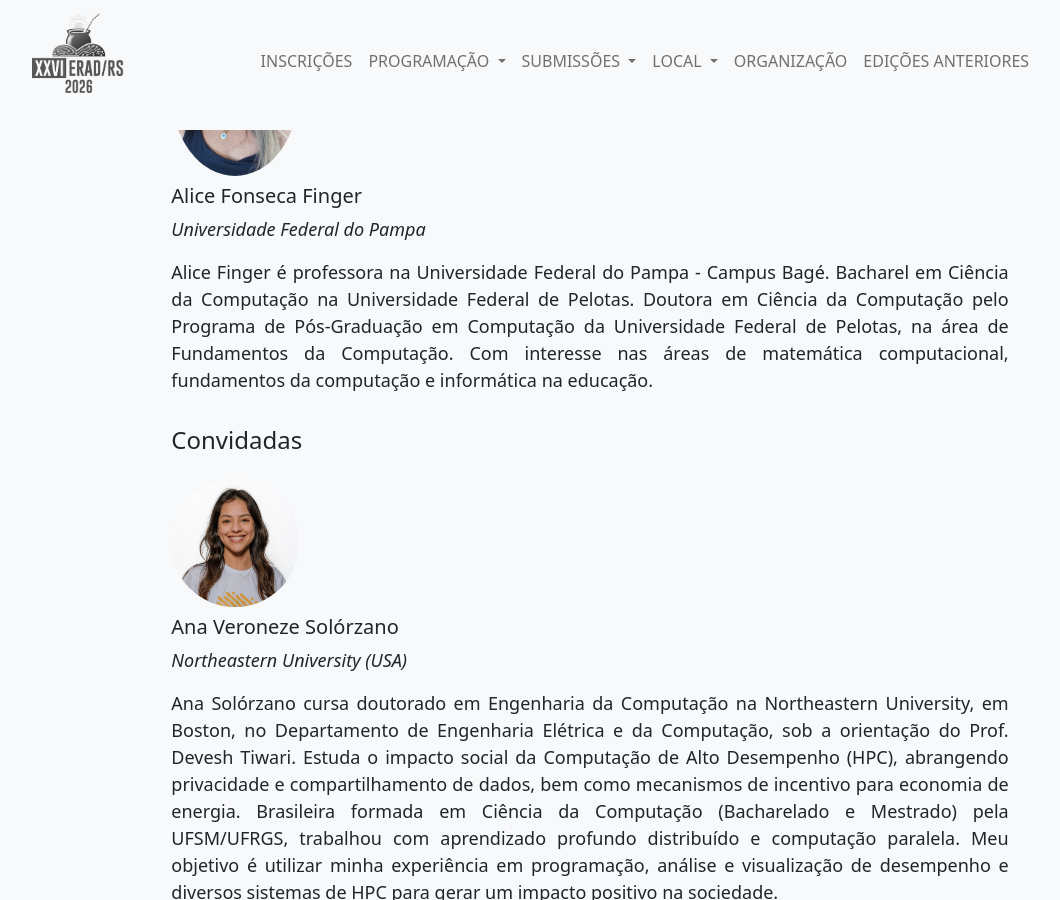
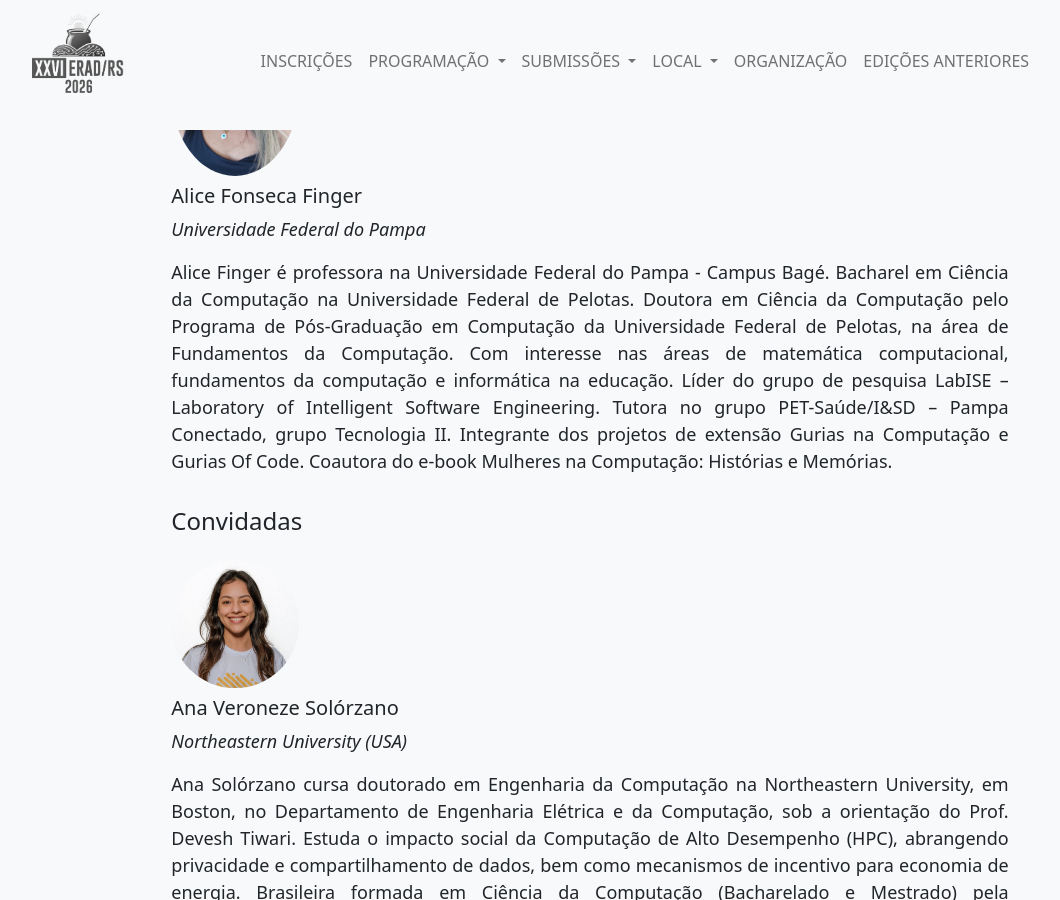
Before and after one commit to cradrs/eradrs2026, a Jekyll site: the page built from whpc.html, in a window 1280 px wide and 900 px high, scrolled down 1767 px. Shown: the whole window, without its empty margins (50-1110 px from the left). Built offline with Jekyll 4.4.1, drawn with Linux system fonts in a browser that asks for light colours.

Commit message:
WHPC Alice

```diff
--- a/_data/whpc.yml
+++ b/_data/whpc.yml
@@ -16,7 +16,7 @@ sessions:
 
       - name: "Alice Fonseca Finger"
         affil: "Universidade Federal do Pampa"
-        bio: "Alice Finger é professora na Universidade Federal do Pampa - Campus Bagé. Bacharel em Ciência da Computação na Universidade Federal de Pelotas. Doutora em Ciência da Computação pelo Programa de Pós-Graduação em Computação da Universidade Federal de Pelotas, na área de Fundamentos da Computação. Com interesse nas áreas de matemática computacional, fundamentos da computação e informática na educação."
+        bio: "Alice Finger é professora na Universidade Federal do Pampa - Campus Bagé. Bacharel em Ciência da Computação na Universidade Federal de Pelotas. Doutora em Ciência da Computação pelo Programa de Pós-Graduação em Computação da Universidade Federal de Pelotas, na área de Fundamentos da Computação. Com interesse nas áreas de matemática computacional, fundamentos da computação e informática na educação. Líder do grupo de pesquisa LabISE – Laboratory of Intelligent Software Engineering. Tutora no grupo  PET-Saúde/I&SD – Pampa Conectado, grupo Tecnologia II. Integrante dos projetos de extensão Gurias na Computação e Gurias Of Code. Coautora do e-book Mulheres na Computação: Histórias e Memórias."
         photo: "AliceFinger.jpg"
 
     guests:
```
Also changed, not shown: 2 other files.
